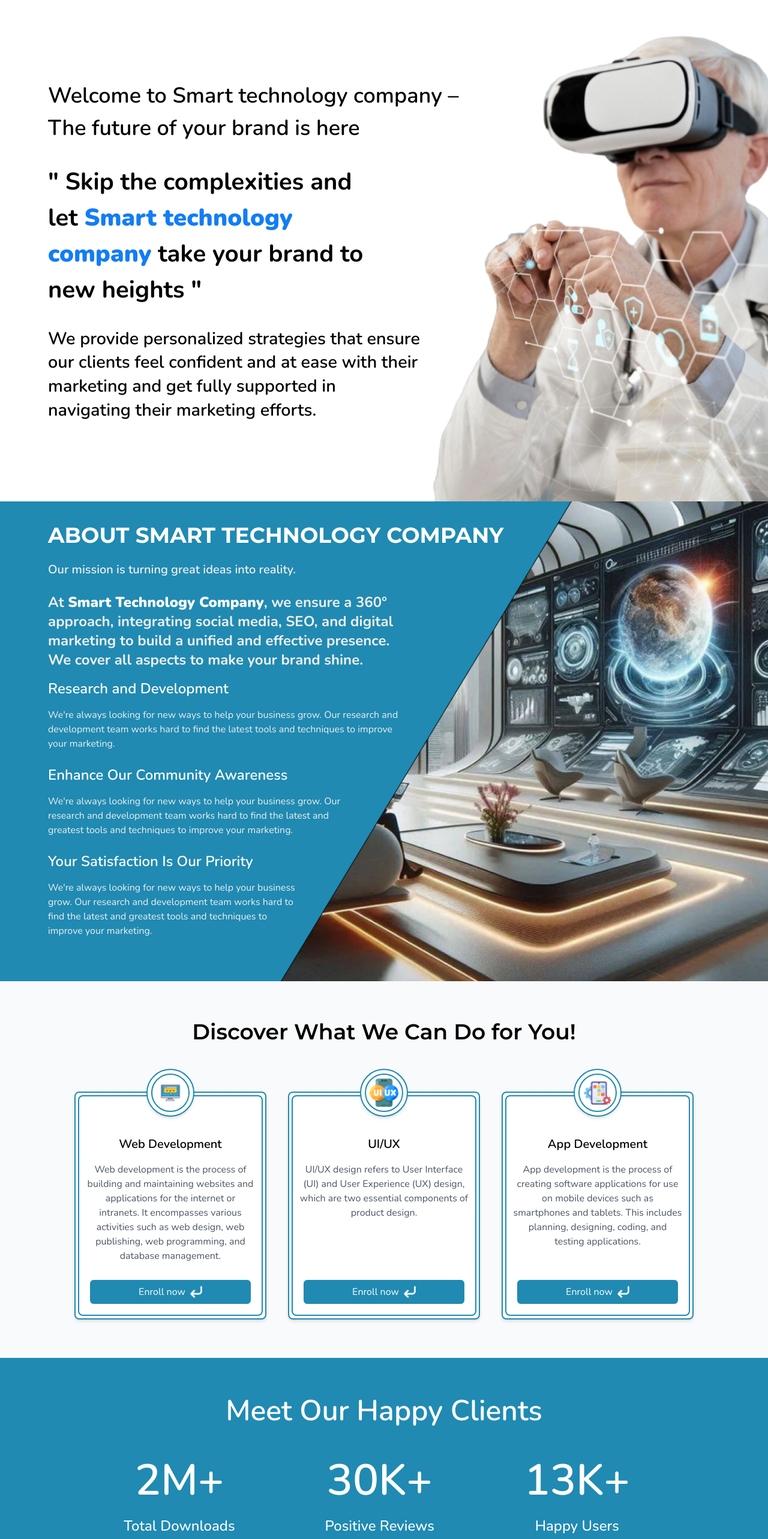
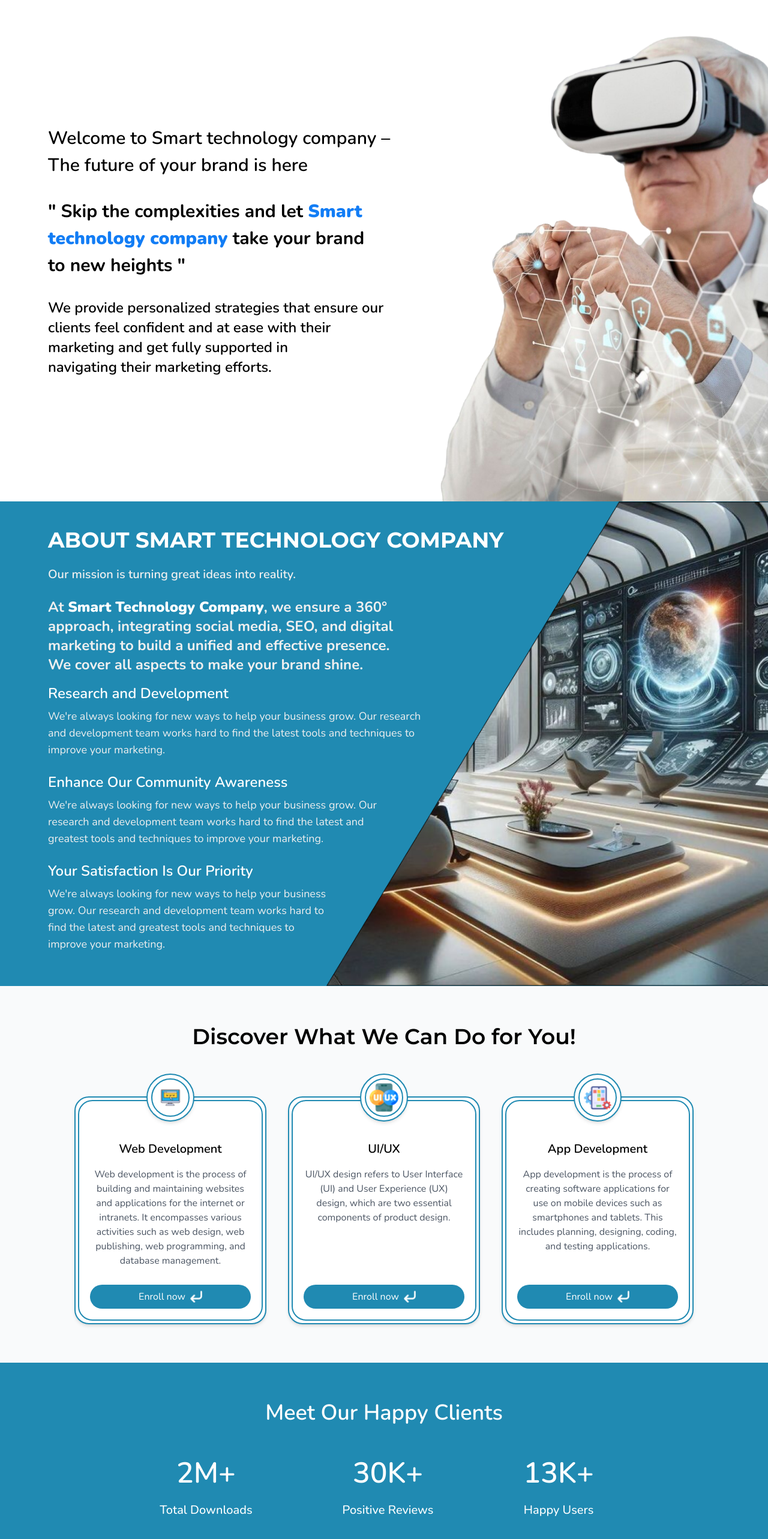
Before and after one commit to tasneemHosny/SMART, a React (Vite) app: page / in a window 1280 px wide. Shown: the part 120-2686 px from the top of the page at 60% size. Built offline with nearby package versions, Linux system fonts and the light colour scheme.

Commit message:
home first part

```diff
--- a/src/components/home/AboutSection.jsx
+++ b/src/components/home/AboutSection.jsx
@@ -4,22 +4,25 @@ import ScreenImage from "./../../assets/images/screen-image.png";
 const AboutSection = () => {
   return (
     <div className="relative flex bg-[#208AB2] min-h-screen">
+      {/* Image with responsive diagonal width */}
       <img
         src={ScreenImage}
         alt="A background showcasing Smart Technology"
-        className="absolute right-0 w-full sm:w-2/3 h-full object-cover z-0"
+        className="absolute right-0 top-0 h-full object-cover z-10"
       />
 
-      <div className="absolute inset-0 bg-black bg-opacity-70 sm:block md:hidden z-10"></div>
+      {/* Overlay for smaller screens */}
+      <div className="absolute inset-0 bg-black bg-opacity-70 sm:block md:hidden lg:hidden z-10"></div>
 
-      <div className="relative z-20 text-left lg:px-20 sm:px-12 pt-9 px-6 text-center md:text-left">
-        <h2 className="text-3xl md:text-4xl sm:text-xl font-bold text-white mb-6 uppercase font-montserrat">
+      {/* Content Section */}
+      <div className="relative z-20 text-left lg:px-20 md:px-12 sm:px-8 px-6 py-8 mt-3 text-center md:text-left xl:text-left">
+        <h2 className="text-base sm:text-lg md:text-xl lg:text-4xl font-bold text-white mb-6 uppercase font-montserrat">
           About Smart Technology Company
         </h2>
-        <p className="sm:text-lg md:text-xl text-[#EFEFEF] font-semibold leading-relaxed mb-6">
+        <p className="text-xs sm:text-sm md:text-base lg:text-xl text-[#EFEFEF] font-semibold leading-relaxed mb-6">
           Our mission is turning great ideas into reality.
         </p>
-        <p className="text-[#EFEFEF] md:text-2xl font-bold sm:text-xl leading-relaxed mb-4 max-w-[600px] font-nunito">
+        <p className="text-xs sm:text-sm md:text-base lg:text-xl xl:text-2xl text-[#EFEFEF] font-bold leading-relaxed mb-4 max-w-[600px] font-nunito">
           At <span className="font-black text-white">Smart Technology Company</span>, we ensure a
           360° approach, integrating social media, SEO, and digital marketing to build a
           unified and effective presence. We cover all aspects to make your brand shine.
@@ -31,24 +34,28 @@ const AboutSection = () => {
               title: "Research and Development",
               content:
                 "We're always looking for new ways to help your business grow. Our research and development team works hard to find the latest tools and techniques to improve your marketing.",
-              maxWidth: "max-w-[600px]",
+              maxWidth: "max-w-[650px]",
             },
             {
               title: "Enhance Our Community Awareness",
               content:
                 "We're always looking for new ways to help your business grow. Our research and development team works hard to find the latest and greatest tools and techniques to improve your marketing.",
-              maxWidth: "max-w-[500px]",
+              maxWidth: "max-w-[550px]",
             },
             {
               title: "Your Satisfaction Is Our Priority",
               content:
                 "We're always looking for new ways to help your business grow. Our research and development team works hard to find the latest and greatest tools and techniques to improve your marketing.",
-              maxWidth: "max-w-[415px]",
+              maxWidth: "max-w-[475px]",
             },
           ].map((item, index) => (
-            <div key={index}>
-              <h3 className="text-2xl font-semibold text-white mb-4">{item.title}</h3>
-              <p className={`${item.maxWidth} text-[#EFEFEF] mb-6`}>{item.content}</p>
+            <div key={index} className="mb-6">
+              <h3 className="text-sm sm:text-base md:text-lg lg:text-2xl font-semibold text-white mb-2">
+                {item.title}
+              </h3>
+              <p className={`${item.maxWidth} text-xs sm:text-sm md:text-base lg:text-lg text-[#EFEFEF]`}>
+                {item.content}
+              </p>
             </div>
           ))}
         </div>
--- a/src/components/home/ClientSection.jsx
+++ b/src/components/home/ClientSection.jsx
@@ -33,15 +33,15 @@ const Clients = () => {
 
   return (
     <section className="bg-[#208AB2] text-white font-montserrat py-16">
-      <h2 className="text-3xl sm:text-4xl md:text-5xl font-semibold text-center mb-8 sm:mb-12 md:mb-14">
+      <h2 className="sm:text-3xl md:text-4xl font-semibold text-center mb-8 sm:mb-12 md:mb-14">
         Meet Our Happy Clients
       </h2>
 
       <div className="flex flex-wrap justify-center gap-16 sm:gap-10 md:gap-[150px] mb-10 md:mr-6 sm:mr-6">
         {stats.map((stat, index) => (
           <div key={index} className="flex flex-col items-center sm:w-full md:w-auto">
-            <h3 className="text-4xl sm:text-5xl md:text-7xl font-semibold mb-6">{stat.value}</h3>
-            <p className="text-lg sm:text-xl md:text-2xl font-medium">{stat.label}</p>
+            <h3 className="text-4xl sm:text-3xl md:text-5xl font-semibold mb-6">{stat.value}</h3>
+            <p className="text-lg sm:text-xl md:text-xl font-medium">{stat.label}</p>
           </div>
         ))}
       </div>
--- a/src/components/home/HeroSection.jsx
+++ b/src/components/home/HeroSection.jsx
@@ -1,6 +1,6 @@
 import React from "react";
 import { motion } from "framer-motion";
-import VRImage from "./../../assets/images/vr-image.png";
+import VRImage from "./../../assets/images/vr.png";
 
 const HeroSection = () => {
   return (
@@ -12,7 +12,7 @@ const HeroSection = () => {
       />
       <div className="relative z-10 text-left lg:px-20 px-6 sm:px-11 font-nunito">
         <motion.h1
-          className="md:text-4xl sm:text-xl font-semibold max-w-[690px] text-black md:leading-normal text-center md:text-left"
+          className="md:text-3xl sm:text-xl font-semibold max-w-[690px] text-black md:leading-normal text-center md:text-left"
           initial={{ opacity: 0, y: 20 }}
           animate={{ opacity: 1, y: 0 }}
           transition={{ duration: 1, delay: 0.2 }}
@@ -22,7 +22,7 @@ const HeroSection = () => {
         </motion.h1>
 
         <motion.p
-          className="mt-8 md:text-[40px] sm:text-2xl font-bold text-black max-w-[530px] md:leading-normal text-center md:text-left"
+          className="mt-8 md:text-[30px] sm:text-2xl font-bold text-black max-w-[530px] md:leading-normal text-center md:text-left"
           initial={{ opacity: 0, y: 20 }}
           animate={{ opacity: 1, y: 0 }}
           transition={{ duration: 1, delay: 0.3 }}
@@ -35,7 +35,7 @@ const HeroSection = () => {
         </motion.p>
 
         <motion.p
-          className="mt-8 mb-9 md:text-[1.8rem] sm:text-xl text-black font-semibold max-w-[650px] md:leading-snug text-center md:text-left"
+          className="mt-8 mb-9 md:text-2xl sm:text-xl text-black font-semibold max-w-[580px] md:leading-snug text-center md:text-left"
           initial={{ opacity: 0, y: 20 }}
           animate={{ opacity: 1, y: 0 }}
           transition={{ duration: 1, delay: 0.4 }}
--- a/src/components/home/ServiceSection.jsx
+++ b/src/components/home/ServiceSection.jsx
@@ -35,9 +35,9 @@ const Services = () => {
         {services.map((service, index) => (
           <div
             key={index}
-            className="relative max-w-xs md:w-auto bg-white border-2 border-[#208AB2] rounded-lg shadow-md p-6 px-4 transition-transform transform hover:scale-105 min-h-[380px]"
+            className="relative max-w-xs md:w-auto bg-white border-2 border-[#208AB2] rounded-3xl shadow-md p-6 px-4 transition-transform transform hover:scale-105 min-h-[380px]"
           >
-            <div className="absolute inset-1 border-2 border-[#208AB2] rounded-lg pointer-events-none"></div>
+            <div className="absolute inset-1 border-2 border-[#208AB2] rounded-3xl pointer-events-none"></div>
 
             <div className="absolute -top-10 left-1/2 transform -translate-x-1/2 bg-white border-2 border-[#208AB2] rounded-full h-20 w-20 flex items-center justify-center shadow-md">
               <div className="border-2 border-[#208AB2] rounded-full h-16 w-16 flex items-center justify-center">
@@ -52,10 +52,10 @@ const Services = () => {
             <h3 className="mt-12 text-xl font-semibold font-nunito mb-4">
               {service.title}
             </h3>
-            <p className="text-med text-gray-600 mb-6 font-nunito">{service.description}</p>
+            <p className="text-med text-gray-600 mb-6 px-2 font-nunito">{service.description}</p>
 
             <div className="absolute bottom-6 left-0 right-0 px-6">
-              <button className="w-full bg-[#208AB2] text-white py-2 px-4 rounded-md hover:bg-[#57a2be] flex items-center justify-center gap-2">
+              <button className="w-full bg-[#208AB2] text-white py-2 px-4 rounded-3xl hover:bg-[#57a2be] flex items-center justify-center gap-2">
                 Enroll now
                 <img
                   src={arrow}
```
Also changed, not shown: src/assets/images/vr-image.png, src/assets/images/vr.png (added).
